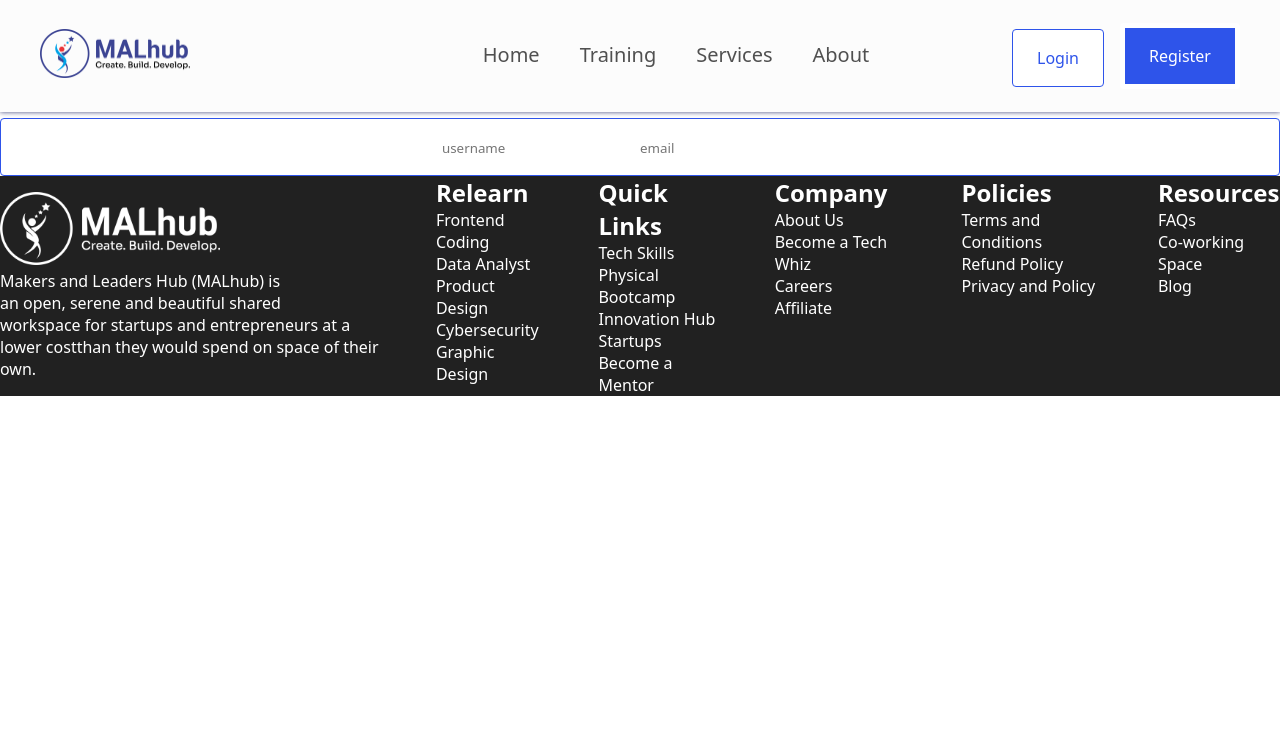
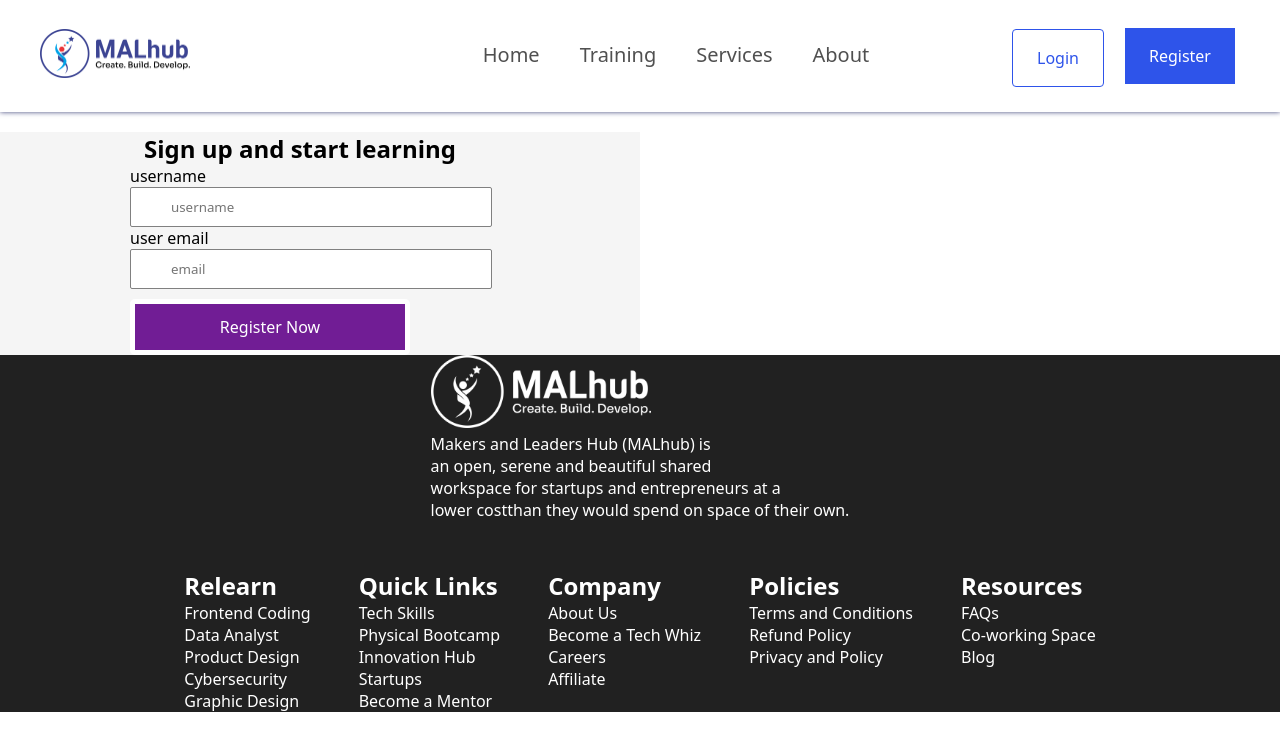
Before and after one commit to richdede/Malhub-Enrollment-Management, a React (Vite) app in the folder client/: page /login in a window 1280 px wide. Shown: the top 750 px of the page. Built offline with nearby package versions, Linux system fonts and the light colour scheme.

Commit message:
first commit

```diff
--- a/client/src/App.css
+++ b/client/src/App.css
@@ -40,3 +40,57 @@
 .read-the-docs {
   color: #888;
 } */
+.REGLOG {
+  width: 50%;
+  margin-top: 20px;
+}
+.Register {
+  background-color: whitesmoke;
+  display: flex;
+  justify-content: center;
+  align-items: center;
+  flex-direction: column;
+}
+.register_users {
+  margin-right: 40px;
+}
+.Register form {
+  display: flex;
+  flex-direction: column;
+  margin-right: 100px;
+}
+.Register form input {
+  border: 1px solid gray;
+  border-radius: 2px;
+  width: 100%;
+  padding: 10px 40px;
+}
+.Register form button {
+  margin-top: 10px;
+  width: 100%;
+  border-radius: 5px;
+}
+*:focus,
+select:focus,
+.custom-select:focus,
+button:focus,
+input.form-control:focus,
+input[type="text"]:focus,
+input[type="password"]:focus,
+input[type="email"]:focus,
+input[type="phone"]:focus,
+[type="text"].form-control:focus,
+[type="password"].form-control:focus,
+[type="email"].form-control:focus,
+[type="tel"].form-control:focus,
+[contenteditable].form-control:focus {
+  outline: none !important;
+  -webkit-box-shadow: none;
+  box-shadow: none;
+}
+
+input:focus::-moz-placeholder {
+  opacity: 0;
+  -webkit-transition: 0.4s;
+  transition: 0.4s;
+}
--- a/client/src/App.jsx
+++ b/client/src/App.jsx
@@ -7,7 +7,7 @@ import IndexHome from "./IndexHome";
 import Home from "./pages/Home/Home";
 import About from "./pages/About/About";
 import Footer from "./components/Footer/Footer";
-
+import Workspace from "./components/Workspacing/Workspace";
 function App() {
   return (
     <BrowserRouter>
@@ -21,6 +21,7 @@ function App() {
         <Route path="home" element={<Home />} />
         <Route path="/register" element={<Register />} />
         <Route path="/login" element={<Login />} />
+        <Route path="workspace" element={<Workspace />} />
       </Routes>
       <Footer />
     </BrowserRouter>
--- /dev/null
+++ b/client/src/components/Workspacing/Workspace.jsx
@@ -0,0 +1,9 @@
+import React from 'react'
+
+const Workspace = () => {
+  return (
+    <div>Workspace</div>
+  )
+}
+
+export default Workspace
--- a/client/src/pages/Login/Login.jsx
+++ b/client/src/pages/Login/Login.jsx
@@ -1,14 +1,54 @@
 import { useState } from "react";
+import axios from "axios";
 
 const Login = () => {
+  const [formData, setFormData] = useState({
+    username: "",
+    email: "",
+  });
+  const handleChange = (e) => {
+    setFormData({ ...formData, [e.target.formDatabase]: e.target.value });
+  };
+
+  const handleSubmit = async (e) => {
+    e.preventDefault();
+
+    try {
+      const response = await axios.post(
+        "http://127.0.0.1:8000/api/auth/register",
+        formData
+      );
+      console.log(response.data);
+    } catch (error) {
+      console.error("Registration failed", error);
+    }
+  };
   return (
-    <div className="Login">
-      <form action="">
-        <label htmlFor="name"></label>
-        <input type="text" placeholder="username" name="username" />
-        <label htmlFor="email"></label>
-        <input type="email" placeholder="email" name="email" />
-      </form>
+    <div className="REGLOG">
+      <div className="Register">
+        <div className="register_users">
+          <h2>Sign up and start learning</h2>
+        </div>
+        <form action="" onSubmit={handleSubmit}>
+          <label htmlFor="name">username</label>
+          <input
+            type="text"
+            placeholder="username"
+            name="username"
+            onChange={handleChange}
+            required
+          />
+          <label htmlFor="email">user email</label>
+          <input
+            type="email"
+            placeholder="email"
+            name="email"
+            onChange={handleChange}
+            required
+          />
+          <button type="submit">Register Now</button>
+        </form>
+      </div>
     </div>
   );
 };
--- a/client/src/pages/Register/Register.jsx
+++ b/client/src/pages/Register/Register.jsx
@@ -1,4 +1,4 @@
-import { useState } from "react";
+import React, { useState, useEffect } from "react";
 import axios from "axios";
 
 const Register = () => {
@@ -15,7 +15,6 @@ const Register = () => {
   const handleChange = (e) => {
     setFormData({ ...formData, [e.target.name]: e.target.value });
   };
-
   const handleSubmit = async (e) => {
     e.preventDefault();
 
@@ -31,62 +30,75 @@ const Register = () => {
   };
 
   return (
+    <div className="REGLOG">
       <div className="Register">
+        <div className="register_users">
+          <h2>Sign up and start learning</h2>
+        </div>
         <form action="" onSubmit={handleSubmit}>
-        <label htmlFor="name"></label>
+          <label htmlFor="name">username</label>
           <input
             type="text"
-          placeholder="name"
+            placeholder="username"
             id="name"
+            name="username"
             onChange={handleChange}
-          value={formData.value}
+            value={formData.username}
             required
           />
-        <label htmlFor="phone"></label>
+          <label htmlFor="phone">Your Number</label>
           <input
             type="phone"
             placeholder="phone"
             id="phone"
+            name="pone"
             onChange={handleChange}
-          value={formData.value}
+            // value={formData.phone}
             required
           />
-        <label htmlFor="address"></label>
+          <label htmlFor="address">Your Address</label>
           <input
             type="address"
             placeholder="address"
             id="address"
+            name="address"
             onChange={handleChange}
+            value={formData.address}
             required
           />
-        <label htmlFor="email"></label>
+          <label htmlFor="email">Your Email</label>
           <input
             type="email"
             placeholder="email"
             id="email"
             onChange={handleChange}
             name="email"
-          value={formData.value}
+            value={formData.email}
             required
           />
-        <label htmlFor="password"></label>
+          <label htmlFor="password">Your Password</label>
           <input
             type="password"
             placeholder="password"
             id="password"
+            name="password"
             onChange={handleChange}
+            value={formData.password}
             required
           />
-        <label htmlFor="password_confirmation"></label>
+          <label htmlFor="password_confirmation">Conform Password</label>
           <input
             type="password_confirmation"
             placeholder="password_confirmation"
             id="password_confirmation"
             onChange={handleChange}
+            name="password_confirmation"
+            value={formData.password_confirmation}
             required
           />
-        <button type="submit">submit</button>
+          <button type="submit">Register Now</button>
         </form>
+      </div>
     </div>
   );
 };
--- a/client/src/pages/User/User.css
+++ b/client/src/pages/User/User.css
@@ -7,20 +7,61 @@
   margin: 0;
 }
 /* Navbar pages */
-.User .bar {
-}
+/* .User.bar {
+  position: -webkit-sticky;
+  position: sticky;
+  top: 0;
+  padding: 5px;
+  background-color: rgba(128, 128, 128, 0.027);
+  --border-color: #3c4493;
+  --background-transition: 0.3s;
+  background-color: #fffefe;
+} */
+
 .bar {
-  background-color: rgba(128, 128, 128, 0.027);
   display: flex;
   justify-content: space-between;
   width: 100%;
   box-shadow: 0 0 5px 0 #40467b;
   height: 14vh;
   align-items: center;
-  position: sticky;
-  position: -webkit-sticky;
-  left: 0;
-  top: 0;
+}
+.us {
+  /* position: absolute;
+  bottom: 100%;
+  left: 0; */
+  z-index: 2;
+  min-width: 120px;
+  background: red;
+  border-radius: 0 0 4px 4px;
+  -webkit-transform: translateY(20px);
+  transform: translateY(20px);
+  background-color: white;
+  /* visibility: hidden;
+  opacity: 0; */
+  padding: 10px 15px;
+  -webkit-transition: all 0.25s cubic-bezier(0.645, 0.045, 0.355, 1);
+  transition: all 0.25s cubic-bezier(0.645, 0.045, 0.355, 1);
+  border: 1px solid #eef0ee;
+}
+
+.us h2 {
+  visibility: visible;
+  opacity: 1;
+  -webkit-transform: translateY(0);
+  transform: translateY(0);
+  top: 25px;
+}
+.us h2 p {
+  font-size: 15px;
+  height: 48px;
+  color: #1a1a1a;
+  border-radius: 26px;
+  padding: 3px 50px 3px 20px;
+  border: 1px solid #f5f5f5;
+  background-color: #f5f5f5;
+  -webkit-transition: all 0.25s cubic-bezier(0.645, 0.045, 0.355, 1);
+  transition: all 0.25s cubic-bezier(0.645, 0.045, 0.355, 1);
 }
 /* ul links */
 .links {
@@ -182,6 +223,12 @@ a {
   text-align: center;
   margin: 20px;
 }
+.us h2 {
+  color: #505050;
+  fill: #505050;
+  font-family: "Sora", Sans-serif;
+  font-size: 40px;
+}
 .Logo {
   background-color: #3d4685;
   max-width: 100%;
@@ -266,6 +313,7 @@ button:hover {
 }
 .footer {
   color: white;
+  width: 100%;
 }
 .footer .display_footer {
   background-color: #212121;
@@ -273,6 +321,7 @@ button:hover {
   justify-content: space-around;
   align-items: center;
   gap: 3em;
+  flex-wrap: wrap;
 }
 .link_ul {
   display: flex;
--- a/client/src/pages/User/User.jsx
+++ b/client/src/pages/User/User.jsx
@@ -8,16 +8,17 @@ const User = () => {
     <div className="User">
       <nav className="bar">
         <div className="logo">
-          <img src={logo} alt="logo" style={{ maxWidth: "50%" }} />
+          {" "}
+          <a href="/">
+            <img src={logo} alt="logo" style={{ maxWidth: "50%" }} />
+          </a>
         </div>
         <ul className="links">
           <li>
-            <a href="Home">Home</a>
+            <a href="/">Home</a>
           </li>
           <div className="dropdown">
-            <li>
-              <a href="/">Training</a>
-            </li>
+            <li>Training</li>
             <div className="dropdown_menu">
               <ul className="dropdown_links">
                 <li>
@@ -30,13 +31,11 @@ const User = () => {
             </div>
           </div>
           <div className="dropdown">
-            <li>
-              <a href="/">Services</a>
-            </li>
+            <li>Services</li>
             <div className="dropdown_menu">
               <ul className="dropdown_links">
                 <li>
-                  <a href="/">WorkSpace</a>
+                  <a href="workspace">WorkSpace</a>
                 </li>
                 <li>
                   <a href="/">Incubation</a>
```
Lines whose indentation alone changed are shown as unchanged.
